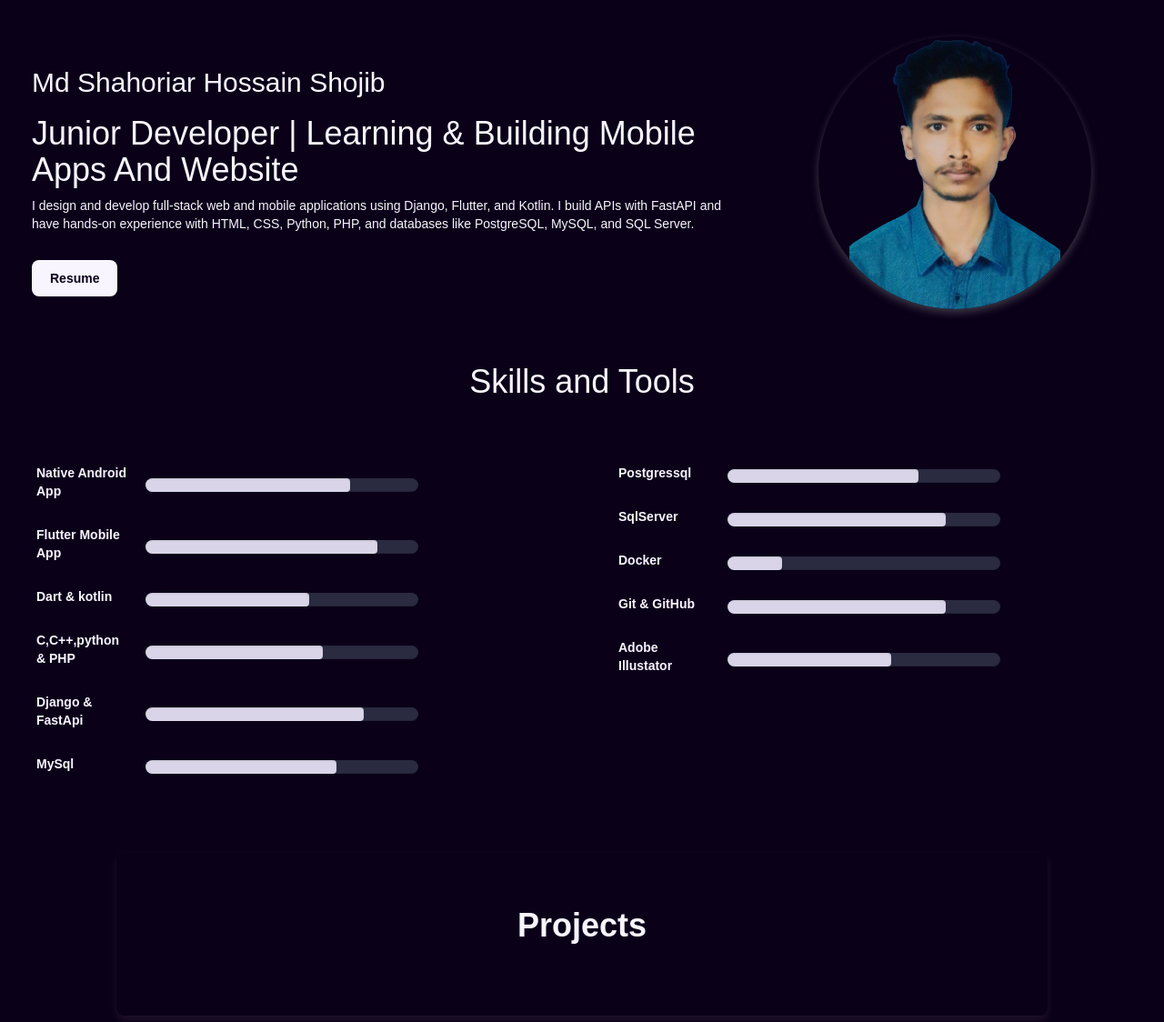
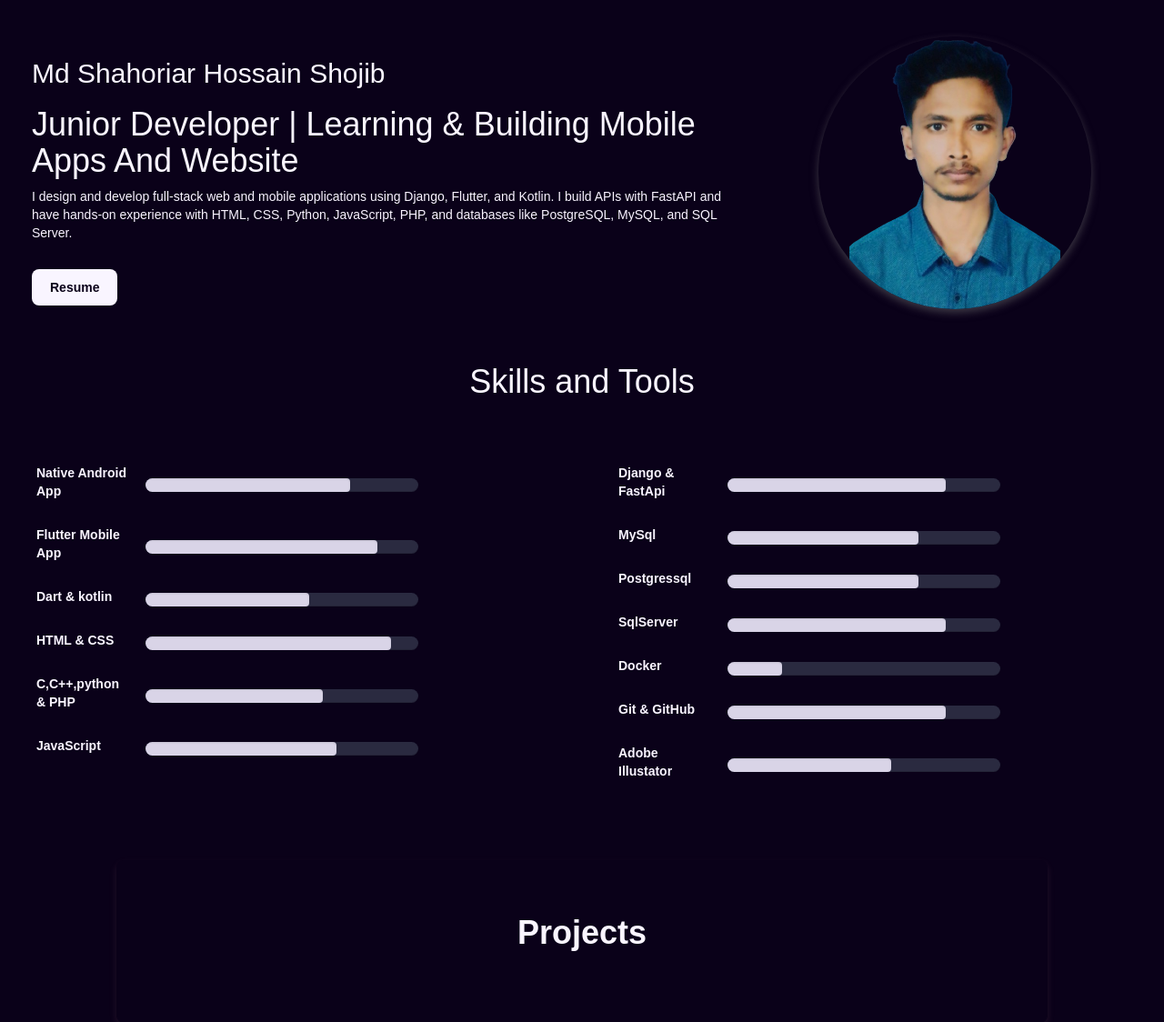
Before and after one commit to shojib353/portfolio-with-django-docker, a Django app: page / in a window 1280 px wide. Shown: the part 82-1206 px from the top of the page at 91% size. Run offline with Django 5.2, Linux system fonts and the light colour scheme; data that the repository does not hold is empty; parts of the project's set-up code (start-up, migrations or seed data) failed here and were passed over; some libraries are stand-ins or nearby versions.

Commit message:
finished

```diff
--- a/portfolio_app/templates/portfolio_app/index.html
+++ b/portfolio_app/templates/portfolio_app/index.html
@@ -16,7 +16,7 @@
           <h2>Md Shahoriar Hossain Shojib</h2>
           <h1>Junior Developer | Learning & Building Mobile Apps And Website</h1>
           <p id="about">
-            I design and develop full-stack web and mobile applications using Django, Flutter, and Kotlin. I build APIs with FastAPI and have hands-on experience with HTML, CSS, Python, PHP, and databases like PostgreSQL, MySQL, and SQL Server.
+            I design and develop full-stack web and mobile applications using Django, Flutter, and Kotlin. I build APIs with FastAPI and have hands-on experience with HTML, CSS, Python, JavaScript, PHP, and databases like PostgreSQL, MySQL, and SQL Server.
           </p>
 
             <button type="button" class="custom-btn"><a href="https://drive.google.com/file/d/1iiVycVRKKQMn3t6Jay9g8meW6FSHHdnM/view" target="_blank">Resume</a></button>
@@ -60,6 +60,13 @@
 </div>
 
 <div class="skill">
+  <span>HTML & CSS</span>
+  <div class="progress-bar">
+    <div class="progress" style="--fill-width: 90%;"></div>
+  </div>
+</div>
+
+<div class="skill">
   <span>C,C++,python & PHP</span>
   <div class="progress-bar">
     <div class="progress" style="--fill-width: 65%;"></div>
@@ -67,24 +74,32 @@
 </div>
 
 <div class="skill">
-  <span> Django & FastApi</span>
-  <div class="progress-bar">
-    <div class="progress" style="--fill-width: 80%;"></div>
-  </div>
-</div>
-
-<div class="skill">
-  <span>MySql</span>
-
+  <span>JavaScript</span>
   <div class="progress-bar">
     <div class="progress" style="--fill-width: 70%;"></div>
   </div>
 </div>
+
+
  </div>
 
 
  <div class="leftdiv2">
 
+  <div class="skill">
+    <span> Django & FastApi</span>
+    <div class="progress-bar">
+      <div class="progress" style="--fill-width: 80%;"></div>
+    </div>
+  </div>
+
+  <div class="skill">
+    <span>MySql</span>
+
+    <div class="progress-bar">
+      <div class="progress" style="--fill-width: 70%;"></div>
+    </div>
+  </div>
 
 <div class="skill">
 <span>Postgressql</span>
@@ -152,7 +167,7 @@
           {% for certificate in certificates %}
             <div class="project-card">
               <img src="{{ certificate.image.url }}" alt="{{ certificate.name }}" />
-              <button class="btn" onclick="window.open('{{ certificate.link }}', '_blank')">View GitHub Project</button>
+              <button class="btn" onclick="window.open('{{ certificate.link }}', '_blank')">View Certificate</button>
             </div>
           {% endfor %}
         </div>
```
Also changed, not shown: protfolio_project/settings.py (+6 -6 lines).
